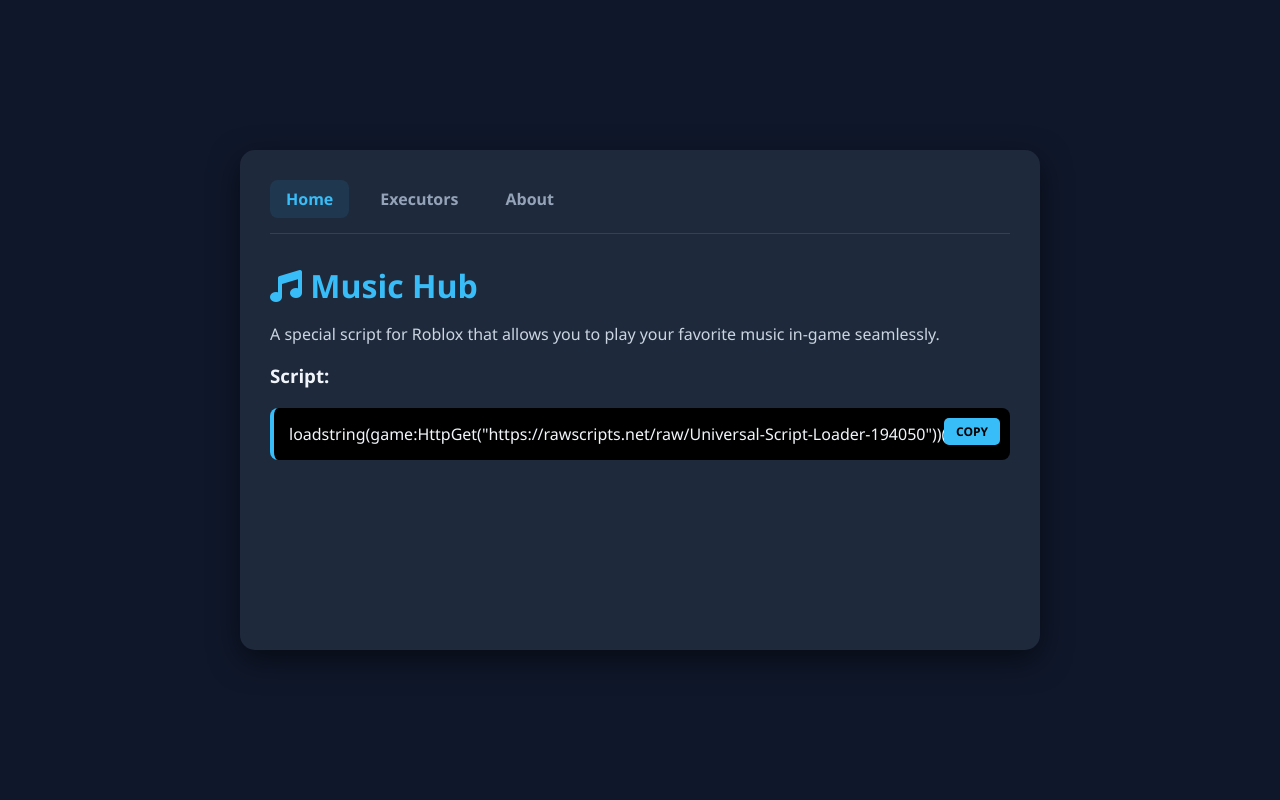
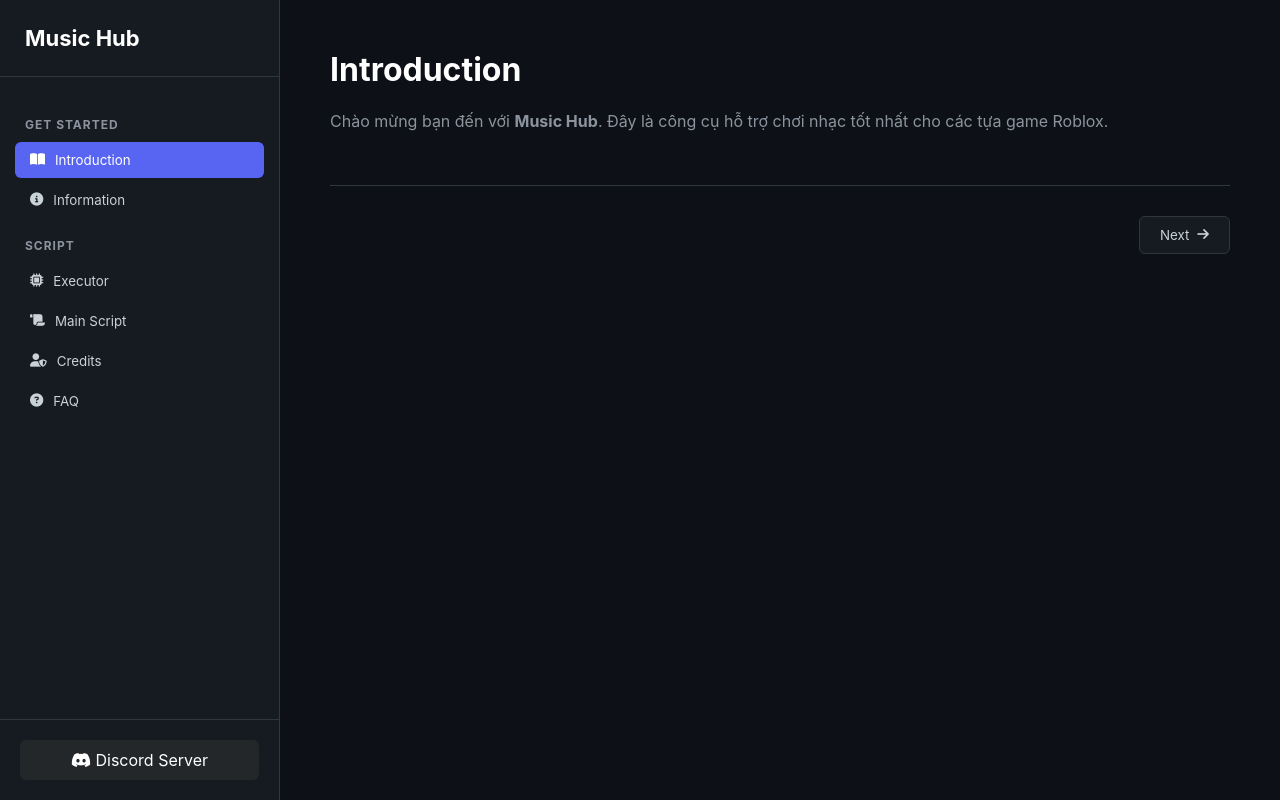
Before and after one commit to tienxida112-blip/Music-Hub-Document, a plain HTML site: page index.html in a window 1280 px wide. Drawn offline with Linux system fonts and the light colour scheme.

Commit message:
Update index.html for improved layout and styles

```diff
--- a/index.html
+++ b/index.html
@@ -3,191 +3,253 @@
 <head>
     <meta charset="UTF-8">
     <meta name="viewport" content="width=device-width, initial-scale=1.0">
-    <title>Music Hub Document</title>
+    <title>Music Hub | Documentation</title>
     <link rel="stylesheet" href="https://cdnjs.cloudflare.com/ajax/libs/font-awesome/6.4.0/css/all.min.css">
     <style>
         :root {
-            --bg-color: #0f172a;
-            --card-bg: #1e293b;
-            --accent-color: #38bdf8;
-            --text-color: #f1f5f9;
-            --transition-speed: 0.4s;
+            --sidebar-width: 280px;
+            --bg-body: #0d1117;
+            --bg-side: #161b22;
+            --accent: #5865f2;
+            --border: #30363d;
+            --text-main: #c9d1d9;
+            --text-muted: #8b949e;
         }
 
-        * {
-            margin: 0;
-            padding: 0;
-            box-sizing: border-box;
-            font-family: 'Segoe UI', Tahoma, Geneva, Verdana, sans-serif;
+        * { margin: 0; padding: 0; box-sizing: border-box; font-family: 'Inter', sans-serif; }
+        body { background: var(--bg-body); color: var(--text-main); display: flex; min-height: 100vh; }
+
+        /* --- SIDEBAR --- */
+        aside {
+            width: var(--sidebar-width);
+            background: var(--bg-side);
+            border-right: 1px solid var(--border);
+            position: fixed;
+            height: 100vh;
+            display: flex;
+            flex-direction: column;
         }
 
-        body {
-            background-color: var(--bg-color);
-            color: var(--text-color);
-            display: flex;
-            justify-content: center;
-            align-items: center;
-            min-height: 100vh;
-            overflow: hidden;
+        .sidebar-brand { padding: 25px; font-size: 22px; font-weight: bold; border-bottom: 1px solid var(--border); color: white; }
+
+        .nav-content { flex: 1; overflow-y: auto; padding: 20px 15px; }
+
+        .section-title {
+            font-size: 12px;
+            text-transform: uppercase;
+            color: var(--text-muted);
+            letter-spacing: 1px;
+            margin: 20px 0 10px 10px;
+            font-weight: 700;
         }
 
-        .container {
-            width: 90%;
-            max-width: 800px;
-            background: var(--card-bg);
-            border-radius: 15px;
-            box-shadow: 0 10px 30px rgba(0,0,0,0.5);
-            padding: 30px;
-            position: relative;
-            min-height: 500px;
+        .nav-item {
+            width: 100%;
+            padding: 10px 15px;
+            margin-bottom: 4px;
+            background: transparent;
+            border: none;
+            color: var(--text-main);
+            text-align: left;
+            border-radius: 6px;
+            cursor: pointer;
+            display: flex;
+            align-items: center;
+            gap: 10px;
+            transition: 0.2s;
         }
 
-        /* Menu điều hướng */
-        nav {
-            display: flex;
-            gap: 15px;
-            margin-bottom: 30px;
-            border-bottom: 1px solid #334155;
-            padding-bottom: 15px;
+        .nav-item:hover { background: rgba(255,255,255,0.05); }
+        .nav-item.active { background: var(--accent); color: white; }
+
+        .sidebar-footer { padding: 20px; border-top: 1px solid var(--border); }
+        .discord-btn {
+            display: block;
+            background: #23272a;
+            color: white;
+            text-align: center;
+            padding: 10px;
+            border-radius: 6px;
+            text-decoration: none;
+            transition: 0.3s;
         }
+        .discord-btn:hover { background: var(--accent); }
 
-        nav button {
-            background: transparent;
-            border: none;
-            color: #94a3b8;
-            cursor: pointer;
-            font-size: 16px;
-            font-weight: 600;
-            padding: 8px 16px;
-            transition: all 0.3s;
-            border-radius: 8px;
-        }
+        /* --- MAIN CONTENT --- */
+        main { margin-left: var(--sidebar-width); flex: 1; padding: 50px; max-width: 1000px; }
 
-        nav button.active {
-            color: var(--accent-color);
-            background: rgba(56, 189, 248, 0.1);
-        }
+        .page { display: none; animation: fadeIn 0.3s ease; }
+        .page.active { display: block; }
 
-        /* Hiệu ứng chuyển trang */
-        .page {
-            display: none;
-            animation: fadeIn var(--transition-speed) ease-in-out;
-        }
+        @keyframes fadeIn { from { opacity: 0; } to { opacity: 1; } }
 
-        .page.active {
-            display: block;
-        }
-
-        @keyframes fadeIn {
-            from { opacity: 0; transform: translateY(10px); }
-            to { opacity: 1; transform: translateY(0); }
-        }
-
-        /* Nội dung */
-        h1 { color: var(--accent-color); margin-bottom: 15px; }
-        p { line-height: 1.6; margin-bottom: 15px; color: #cbd5e1; }
+        h1 { margin-bottom: 20px; color: white; }
+        p { line-height: 1.6; margin-bottom: 20px; color: var(--text-muted); }
 
         .code-box {
             background: #000;
-            padding: 15px;
+            padding: 20px;
             border-radius: 8px;
+            border: 1px solid var(--border);
             position: relative;
             margin: 20px 0;
-            font-family: 'Courier New', Courier, monospace;
-            border-left: 4px solid var(--accent-color);
         }
 
-        .copy-btn {
-            position: absolute;
-            top: 10px;
-            right: 10px;
-            background: var(--accent-color);
-            border: none;
-            padding: 5px 12px;
-            border-radius: 5px;
-            cursor: pointer;
-            font-size: 12px;
-            font-weight: bold;
+        /* --- NEXT/BACK BUTTONS --- */
+        .nav-controls {
+            margin-top: 50px;
+            padding-top: 30px;
+            border-top: 1px solid var(--border);
+            display: flex;
+            justify-content: space-between;
         }
 
+        .nav-btn {
+            padding: 10px 20px;
+            background: var(--bg-side);
+            border: 1px solid var(--border);
+            color: var(--text-main);
+            border-radius: 6px;
+            cursor: pointer;
+            text-decoration: none;
+            display: flex;
+            align-items: center;
+            gap: 8px;
+        }
+
+        .nav-btn:hover { border-color: var(--accent); color: white; }
+        .nav-btn.disabled { visibility: hidden; }
+
         ul { list-style: none; }
-        li { margin-bottom: 10px; }
-        a { color: var(--accent-color); text-decoration: none; transition: 0.3s; }
-        a:hover { text-decoration: underline; opacity: 0.8; }
-
-        .warning {
-            background: rgba(239, 68, 68, 0.1);
-            border-left: 4px solid #ef4444;
-            padding: 15px;
-            margin-top: 20px;
-        }
+        li { margin-bottom: 10px; padding-left: 20px; position: relative; }
+        li::before { content: "•"; color: var(--accent); position: absolute; left: 0; }
     </style>
 </head>
 <body>
 
-<div class="container">
-    <nav>
-        <button onclick="showPage('home')" id="btn-home" class="active">Home</button>
-        <button onclick="showPage('executors')" id="btn-executors">Executors</button>
-        <button onclick="showPage('about')" id="btn-about">About</button>
-    </nav>
+    <aside>
+        <div class="sidebar-brand">Music Hub</div>
+        <div class="nav-content">
+            <div class="section-title">Get Started</div>
+            <button class="nav-item active" onclick="showPage(0)">
+                <i class="fas fa-book-open"></i> Introduction
+            </button>
+            <button class="nav-item" onclick="showPage(1)">
+                <i class="fas fa-info-circle"></i> Information
+            </button>
 
-    <div id="home" class="page active">
-        <h1><i class="fas fa-music"></i> Music Hub</h1>
-        <p>A special script for Roblox that allows you to play your favorite music in-game seamlessly.</p>
+            <div class="section-title">Script</div>
+            <button class="nav-item" onclick="showPage(2)">
+                <i class="fas fa-microchip"></i> Executor
+            </button>
+            <button class="nav-item" onclick="showPage(3)">
+                <i class="fas fa-scroll"></i> Main Script
+            </button>
+            <button class="nav-item" onclick="showPage(4)">
+                <i class="fas fa-user-shield"></i> Credits
+            </button>
+            <button class="nav-item" onclick="showPage(5)">
+                <i class="fas fa-question-circle"></i> FAQ
+            </button>
+        </div>
 
-        <h3>Script:</h3>
-        <div class="code-box">
-            <code id="scriptCode">loadstring(game:HttpGet("https://rawscripts.net/raw/Universal-Script-Loader-194050"))()</code>
-            <button class="copy-btn" onclick="copyScript()">COPY</button>
+        <div class="sidebar-footer">
+            <a href="https://discord.gg/YOUR_LINK" class="discord-btn" target="_blank">
+                <i class="fab fa-discord"></i> Discord Server
+            </a>
         </div>
-    </div>
+    </aside>
 
-    <div id="executors" class="page">
-        <h1><i class="fas fa-terminal"></i> Recommended Executors</h1>
-        <p>To use this script, you need a reliable executor:</p>
-        <ul>
-            <li><strong>Fast:</strong> <a href="https://weao.gg/" target="_blank">WEAO</a> or <a href="https://executors.samrat.lol/" target="_blank">SAMRAT</a></li>
-            <li><strong>Tested:</strong> <a href="https://spdmteam.com/index" target="_blank">Arceus X</a>, <a href="https://wearedevs.net/d/Solara" target="_blank">Solara</a>, <a href="https://xeno.onl/method" target="_blank">Xeno</a></li>
-            <li><strong>Risk:</strong> <a href="https://realvelocity.xyz/" target="_blank">Velocity</a> (Use with care)</li>
-        </ul>
-    </div>
+    <main>
+        <div class="page active">
+            <h1>Introduction</h1>
+            <p>Chào mừng bạn đến với <b>Music Hub</b>. Đây là công cụ hỗ trợ chơi nhạc tốt nhất cho các tựa game Roblox.</p>
+        </div>
 
-    <div id="about" class="page">
-        <h1><i class="fas fa-info-circle"></i> Information</h1>
-        <p>For more details about the developer and updates, visit the official link:</p>
-        <a href="https://tienxida112-blip.github.io/Music-Hub-Document/" target="_blank">View Full Documentation Here</a>
+        <div class="page">
+            <h1>Information</h1>
+            <p>Phiên bản hiện tại: 1.0.2 (Beta)</p>
+            <p>Tác giả: <b>Tiến</b></p>
+            <p>Music Hub được phát triển nhằm mục đích giải trí, hỗ trợ phát các bài nhạc từ nhiều nguồn khác nhau một cách mượt mà nhất.</p>
+        </div>
 
-        <div class="warning">
-            <strong><i class="fas fa-exclamation-triangle"></i> Notice:</strong>
-            Some Dropbox links have been taken down by the provider, so some music tracks might not work at the moment.
+        <div class="page">
+            <h1>Recommended Executors</h1>
+            <p>Dưới đây là danh sách các trình thực thi (Executors) đã được kiểm tra:</p>
+            <ul>
+                <li><a href="https://weao.gg/" style="color:var(--accent)">WEAO</a> hoặc <a href="https://executors.samrat.lol/" style="color:var(--accent)">SAMRAT</a> (Nhanh & Ổn định)</li>
+                <li><b>Arceus X:</b> Phổ biến trên Mobile</li>
+                <li><b>Solara & Xeno:</b> Hỗ trợ tốt trên PC</li>
+                <li><b>Velocity:</b> Hãy cẩn thận khi sử dụng</li>
+            </ul>
         </div>
-    </div>
-</div>
 
-<script>
-    function showPage(pageId) {
-        // Ẩn tất cả các trang
-        document.querySelectorAll('.page').forEach(page => {
-            page.classList.remove('active');
-        });
-        // Bỏ active ở tất cả các nút
-        document.querySelectorAll('nav button').forEach(btn => {
-            btn.classList.remove('active');
-        });
+        <div class="page">
+            <h1>Main Script</h1>
+            <p>Sao chép đoạn mã sau vào Executor của bạn:</p>
+            <div class="code-box">
+                <code id="luaCode">loadstring(game:HttpGet("https://rawscripts.net/raw/Universal-Script-Loader-194050"))()</code>
+            </div>
+            <p><i class="fas fa-exclamation-triangle"></i> Lưu ý: Một số link Dropbox có thể bị lỗi do quá trình lưu trữ.</p>
+        </div>
 
-        // Hiển thị trang được chọn
-        document.getElementById(pageId).classList.add('active');
-        // Active nút tương ứng
-        document.getElementById('btn-' + pageId).classList.add('active');
-    }
+        <div class="page">
+            <h1>Credits</h1>
+            <p>Cảm ơn những người đã đóng góp cho dự án:</p>
+            <ul>
+                <li><b>Tiến (Owner):</b> Lead Developer</li>
+                <li><b>Footagesus:</b> Documentation & Community Help</li>
+                <li><b>Vinh, Đạt, Tường:</b> Beta Testers</li>
+            </ul>
+        </div>
 
-    function copyScript() {
-        const code = document.getElementById('scriptCode').innerText;
-        navigator.clipboard.writeText(code);
-        alert("Script copied to clipboard!");
-    }
-</script>
+        <div class="page">
+            <h1>FAQ (Câu hỏi thường gặp)</h1>
+            <p><b>Q: Script có bị ban không?</b><br>A: Hiện tại script rất an toàn, nhưng hãy luôn cẩn thận.</p>
+            <p><b>Q: Tại sao nhạc không phát?</b><br>A: Có thể link nhạc đã bị die hoặc server Roblox đó bị lỗi âm thanh.</p>
+        </div>
 
+        <div class="nav-controls">
+            <button id="prevBtn" class="nav-btn" onclick="changePage(-1)">
+                <i class="fas fa-arrow-left"></i> Back
+            </button>
+            <button id="nextBtn" class="nav-btn" onclick="changePage(1)">
+                Next <i class="fas fa-arrow-right"></i>
+            </button>
+        </div>
+    </main>
+
+    <script>
+        let currentPage = 0;
+        const pages = document.querySelectorAll('.page');
+        const navItems = document.querySelectorAll('.nav-item');
+
+        function showPage(index) {
+            pages[currentPage].classList.remove('active');
+            navItems[currentPage].classList.remove('active');
+
+            currentPage = index;
+
+            pages[currentPage].classList.add('active');
+            navItems[currentPage].classList.add('active');
+
+            // Update Nút Next/Back
+            document.getElementById('prevBtn').classList.toggle('disabled', currentPage === 0);
+            document.getElementById('nextBtn').classList.toggle('disabled', currentPage === pages.length - 1);
+
+            // Cuộn lên đầu trang khi chuyển page
+            window.scrollTo(0, 0);
+        }
+
+        function changePage(step) {
+            let newPage = currentPage + step;
+            if (newPage >= 0 && newPage < pages.length) {
+                showPage(newPage);
+            }
+        }
+
+        // Khởi tạo trang đầu tiên
+        showPage(0);
+    </script>
 </body>
 </html>
```
